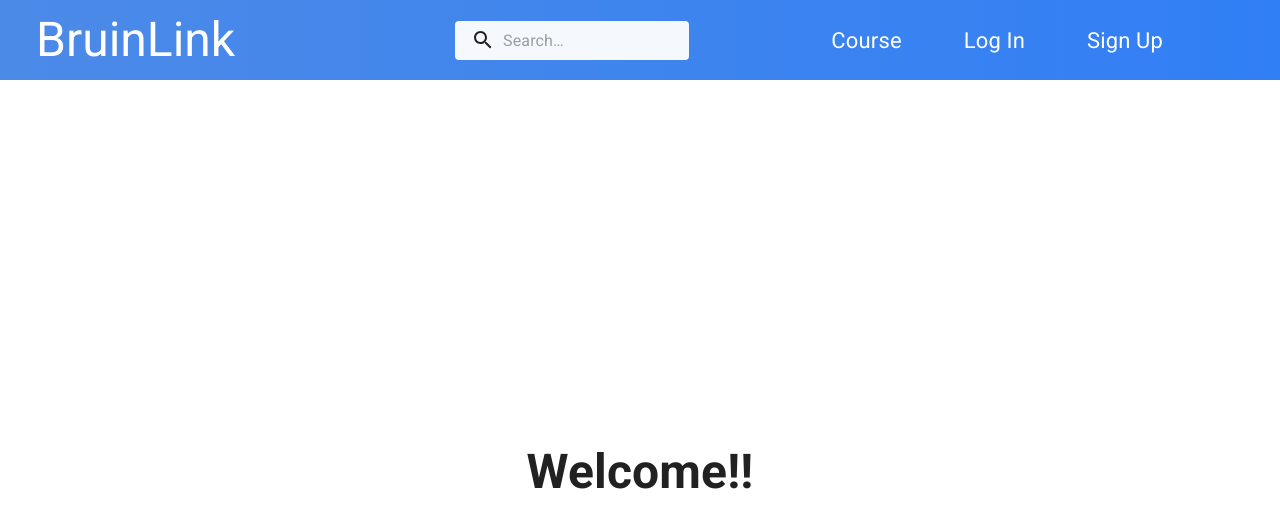
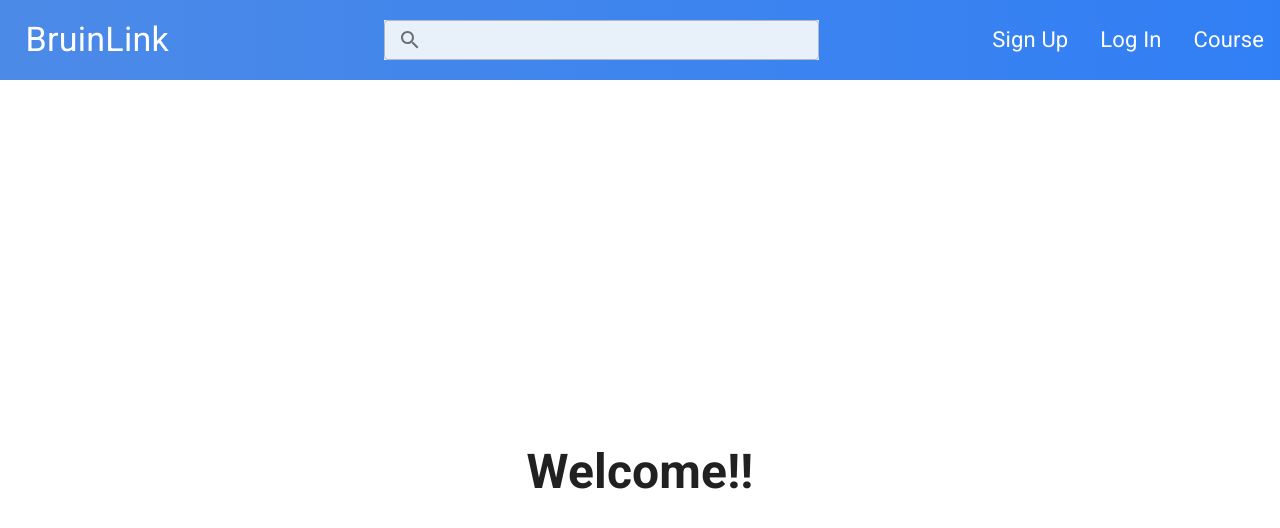
Before and after one commit to ykozxy/BruinLink, a React app in the folder client/: page / in a window 1280 px wide. Built offline with nearby package versions, Linux system fonts and the light colour scheme.

Commit message:
Fixed Navbar style and implemented search bar

```diff
--- a/client/src/components/courseFilter.js
+++ b/client/src/components/courseFilter.js
@@ -31,8 +31,9 @@ export default class FilterBox extends React.Component {
 
         let url = config.baseUrl + config.api.course.getDepartments;
         $.post(url)
-            .fail(() => {
+            .fail((e) => {
                 console.error("Failed to fetch departments.");
+                console.log(e);
                 this.setState({departmentList: ["Computer science", "Engineering"]});
             })
             .done((data) => {
--- a/client/src/components/navbar.css
+++ b/client/src/components/navbar.css
@@ -2,9 +2,9 @@
     background: linear-gradient(90deg, rgb(76, 138, 231) 0%, rgb(49, 127, 245) 100%);
     height: 80px;
     display: flex;
-    justify-content: center;
+    /*justify-content: center;*/
     align-items: center;
-    font-size: 1.2rem;
+  /*font-size: 1.2rem;*/
     position: sticky;
     top: 0;
     z-index: 999;
@@ -21,20 +21,20 @@
   .navbar-logo {
     color: rgb(255, 255, 255);
     justify-self: start;
-    margin-left: 10px;
+    /*margin-left: 10px;*/
     cursor: pointer;
     text-decoration: none;
-    font-size: 2rem;
+    font-size: 1rem;
     font-weight: bold;
-    display: flex;
-    align-items: flex-start;
+    /*display: flex;*/
+    /*align-items: flex-start;*/
   }
 
   .BL-logo {
-    position: absolute;
-    top: 12px;
-    left: 36px;
-    font-size: 36px;
+    /*position: absolute;*/
+    /*top: 8px;*/
+    /*left: 10px;*/
+    font-size: 30px;
   }
 
 
@@ -57,8 +57,11 @@
     color: #fff;
     display: flex;
     align-items: center;
+    justify-items: center;
     text-decoration: none;
-    padding: 0.5rem 1rem;
+    /*padding: 0.5rem 1rem;*/
+    /*margin-left: 10px;*/
+    /*margin-right: 10px;*/
     height: 100%;
     font-size: 22px;
   }
--- a/client/src/components/navbar.js
+++ b/client/src/components/navbar.js
@@ -5,71 +5,81 @@ import PropTypes from "prop-types";
 import Typography from '@mui/material/Typography';
 import SearchBar from "./searchBar"
 import LetterAvatars from './letterAvatar';
+import {Box, Grid} from "@mui/material";
 
 
 class Navbar extends React.Component {
+    static propTypes = {
+        isLogin: PropTypes.bool.isRequired,
+    }
+
     constructor(props) {
         super(props);
     }
 
-    static propTypes = {
-        isLogin: PropTypes.bool.isRequired,
-    }
-
-    render(){
+    render() {
         return (
-        <>
             <nav className="navbar">
-                <div className="navbar-container">
-                    <Link to="/" className="navbar-logo">
-                        <Typography variant="h3"  className='BL-logo'>
-                         BruinLink</Typography>
-                    </Link>
-
-                    <SearchBar/>
-                    <div>
-                    {
+                {/*<div className="navbar-container">*/}
+                <Grid container columns={50} alignItems="center">
+                    <Grid item xs={1}/>
+                    <Grid item xs={13}>
+                        <Link to="/" className="navbar-logo">
+                            <Typography variant="h4" className='BL-logo'>
+                                BruinLink
+                            </Typography>
+                        </Link>
+                    </Grid>
+                    <Grid item xs={1}/>
+                    <Grid item xs={17}>
+                        <SearchBar/>
+                    </Grid>
+                    <Grid item xs={18}>
+                        {
                             this.props.isLogin ?
                                 (
-                                    <ul className="navbar-menu">
-                                        <li className="navbar-item">
+                                    <Grid container columns={10} alignItems="center">
+                                        <Grid item xs={3}/>
+                                        <Grid item xs={3}>
                                             <Link to="/search" className="navbar-links">
                                                 Course
                                             </Link>
-                                        </li>
-
-                                        <li className="navbar-item">
+                                        </Grid>
+                                        <Grid item xs={1}/>
+                                        <Grid item xs={3}>
                                             <Link to="/profile" className="navbar-links">
                                                 <LetterAvatars/>
                                             </Link>
-                                        </li>
-                                    </ul>
+                                        </Grid>
+                                    </Grid>
                                 ) :
-                                <ul className="navbar-menu">
-                                    <li className="navbar-item">
+                                (<Box sx={{
+                                    display: "flex",
+                                    flexDirection: "row-reverse",
+                                    alignItems: "center",
+                                }}>
+                                    <Box sx={{mx: 2}}>
                                         <Link to="/search" className="navbar-links">
                                             Course
                                         </Link>
-                                    </li>
-
-                                    <li className="navbar-item">
+                                    </Box>
+                                    <Box sx={{mx: 2}}>
                                         <Link to="/login" className="navbar-links">
                                             Log In
                                         </Link>
-                                    </li>
-                                    <li className="navbar-item">
+                                    </Box>
+                                    <Box sx={{mx: 2}}>
                                         <Link to="/register" className="navbar-links">
                                             Sign Up
                                         </Link>
-                                    </li>
-                                </ul>
+                                    </Box>
+                                </Box>)
                         }
-                        </div>
-                </div>
-
+                    </Grid>
+                </Grid>
+                {/*</div>*/}
             </nav>
-        </>
-    )
+        )
     }
 }
 
--- a/client/src/components/searchBar.js
+++ b/client/src/components/searchBar.js
@@ -1,64 +1,46 @@
-import { styled, alpha } from '@mui/material/styles';
-import InputBase from '@mui/material/InputBase';
+import React from "react";
+import {Box, InputAdornment, TextField} from "@mui/material";
 import SearchIcon from '@mui/icons-material/Search';
-import React, { Component } from 'react'
 
-const Search = styled('div')(({ theme }) => ({
-  position: 'absolute',
-  borderRadius: theme.shape.borderRadius,
-  backgroundColor: alpha(theme.palette.common.white, 0.95),
-  '&:hover': {
-    backgroundColor: alpha(theme.palette.common.white, 0.5),
-  },
-  marginRight: theme.spacing(20),
-  marginLeft: 0,
-  width: '80%',
-  [theme.breakpoints.up('sm')]: {
-    marginLeft: theme.spacing(3),
-    width: 'auto',
-  },
-}));
+export default class SearchBar extends React.Component {
+    constructor(props) {
+        super(props);
 
-const SearchIconWrapper = styled('div')(({ theme }) => ({
-  padding: theme.spacing(0, 2),
-  height: '100%',
-  position: 'absolute',
-  pointerEvents: 'none',
-  display: 'flex',
-  alignItems: 'center',
-  justifyContent: 'center',
-}));
+        this.state = {query: ""};
 
+        this.handleChange = this.handleChange.bind(this);
+        this.handleKeyPress = this.handleKeyPress.bind(this);
+    }
 
-export default class SearchBar extends Component {
+    handleChange(event) {
+        this.setState({query: event.target.value})
+    }
+
+    handleKeyPress(event) {
+        if (event.charCode === 13) {
+            window.location.href = `/search?query=${encodeURIComponent(this.state.query)}`
+        }
+    }
 
     render() {
-        return(
-            <Search>
-                <SearchIconWrapper>
-                    <SearchIcon />
-                </SearchIconWrapper>
-                <StyledInputBase
-                    placeholder="Search…"
-                    inputProps={{ 'aria-label': 'search' }}
-              />
-            </Search>
+        return (
+            <Box bgcolor="rgb(232, 241, 250)">
+                <TextField
+                    fullWidth
+                    size="small"
+                    variant="outlined"
+                    type="search"
+                    onChange={this.handleChange}
+                    onKeyPress={this.handleKeyPress}
+                    InputProps={{
+                        startAdornment: (
+                            <InputAdornment position="start">
+                                <SearchIcon/>
+                            </InputAdornment>
+                        ),
+                    }}
+                />
+            </Box>
         );
     }
 }
-
-
-
-const StyledInputBase = styled(InputBase)(({ theme }) => ({
-    color: 'inherit',
-    '& .MuiInputBase-input': {
-      padding: theme.spacing(1, 1, 1, 0),
-      // vertical padding + font size from searchIcon
-      paddingLeft: `calc(1em + ${theme.spacing(4)})`,
-      transition: theme.transitions.create('width'),
-      width: '100%',
-      [theme.breakpoints.up('md')]: {
-        width: '20ch',
-      },
-    },
-  }));
--- a/client/src/testing/testPage.js
+++ b/client/src/testing/testPage.js
@@ -4,6 +4,7 @@ import Navbar from "../components/navbar";
 import ClassList from "../components/classList";
 import FilterBox from "../components/courseFilter";
 import {withRouter} from "react-router";
+import SearchBar from "../components/searchBar";
 
 
 export default withRouter(class Test extends React.Component {
@@ -39,6 +40,7 @@ export default withRouter(class Test extends React.Component {
                     <FilterBox/>
                     <ClassList/>
                 </Box>
+                <SearchBar/>
             </div>
         )
     }
```
